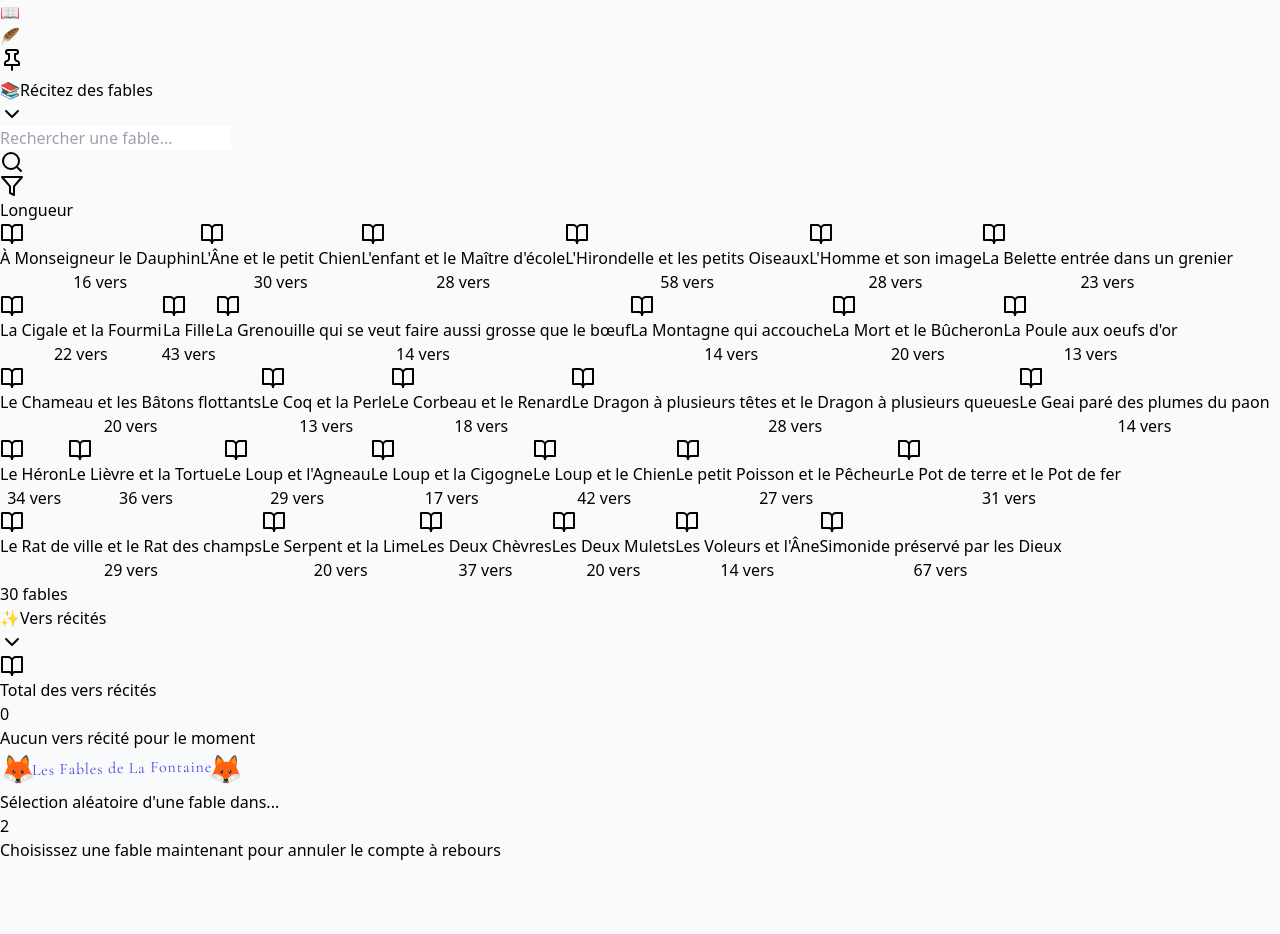
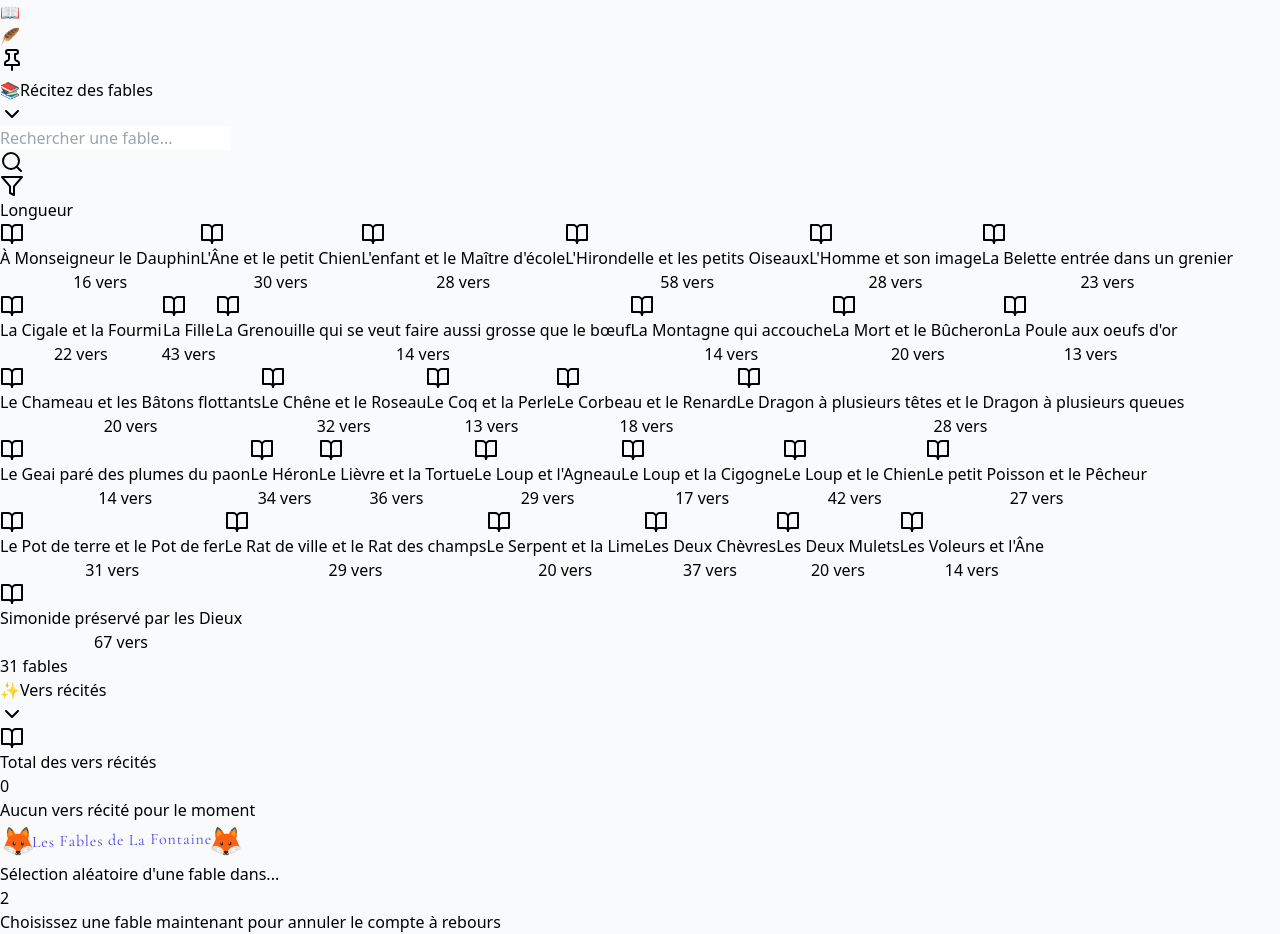
Before and after one commit to JulienVerkest/lafontaine-recitation-training, a React (Vite) app: page / in a window 1280 px wide. Before the commit the page ends 862 px from the top, so only its background shows below. Built offline with nearby package versions, Linux system fonts and the light colour scheme; a web font is replaced by a local one.

Commit message:
Update fables.ts
Le chêne et le roseau

```diff
--- a/src/data/fables.ts
+++ b/src/data/fables.ts
@@ -1265,5 +1265,54 @@ export const fables: Poem[] = [
       "next": 556,
       "prev": 302,
       "cover": "9e471217-0adf-4dad-9c87-369baf77a664"
+    },
+    {
+      "id": 310,
+      "status": "published",
+      "title": "Le Chêne et le Roseau",
+      "livre": 1,
+      "sort": 22,
+      "year": "1668",
+      "author": "Jean de La Fontaine",
+      "content": [
+        "Le Chêne un jour dit au Roseau :",
+        "\" Vous avez bien sujet d'accuser la Nature ;",
+        "Un Roitelet pour vous est un pesant fardeau.",
+        "Le moindre vent, qui d'aventure",
+        "Fait rider la face de l'eau,",
+        "Vous oblige à baisser la tête :",
+        "Cependant que mon front, au Caucase pareil,",
+        "Non content d'arrêter les rayons du soleil,",
+        "Brave l'effort de la tempête.",
+        "Tout vous est Aquilon, tout me semble Zéphyr.",
+        "Encor si vous naissiez à l'abri du feuillage",
+        "Dont je couvre le voisinage,",
+        "Vous n'auriez pas tant à souffrir :",
+        "Je vous défendrais de l'orage ;",
+        "Mais vous naissez le plus souvent",
+        "Sur les humides bords des Royaumes du vent.",
+        "La nature envers vous me semble bien injuste.",
+        "- Votre compassion, lui répondit l'Arbuste,",
+        "Part d'un bon naturel ; mais quittez ce souci.",
+        "Les vents me sont moins qu'à vous redoutables.",
+        "Je plie, et ne romps pas. Vous avez jusqu'ici",
+        "Contre leurs coups épouvantables",
+        "Résisté sans courber le dos ;",
+        "Mais attendons la fin. \" Comme il disait ces mots,",
+        "Du bout de l'horizon accourt avec furie",
+        "Le plus terrible des enfants",
+        "Que le Nord eût portés jusque-là dans ses flancs.",
+        "L'Arbre tient bon ; le Roseau plie.",
+        "Le vent redouble ses efforts,",
+        "Et fait si bien qu'il déracine",
+        "Celui de qui la tête au Ciel était voisine",
+        "Et dont les pieds touchaient à l'Empire des Morts"
+      ],
+      "Slug": "le-chene-et-le-roseau",
+      "learnt": null,
+      "number": 22,
+      "next": 313,
+      "prev": 309,
+      "cover": "94cdb0ab-a7b9-4693-844b-a8129abc7572"
     }
   ];
```
